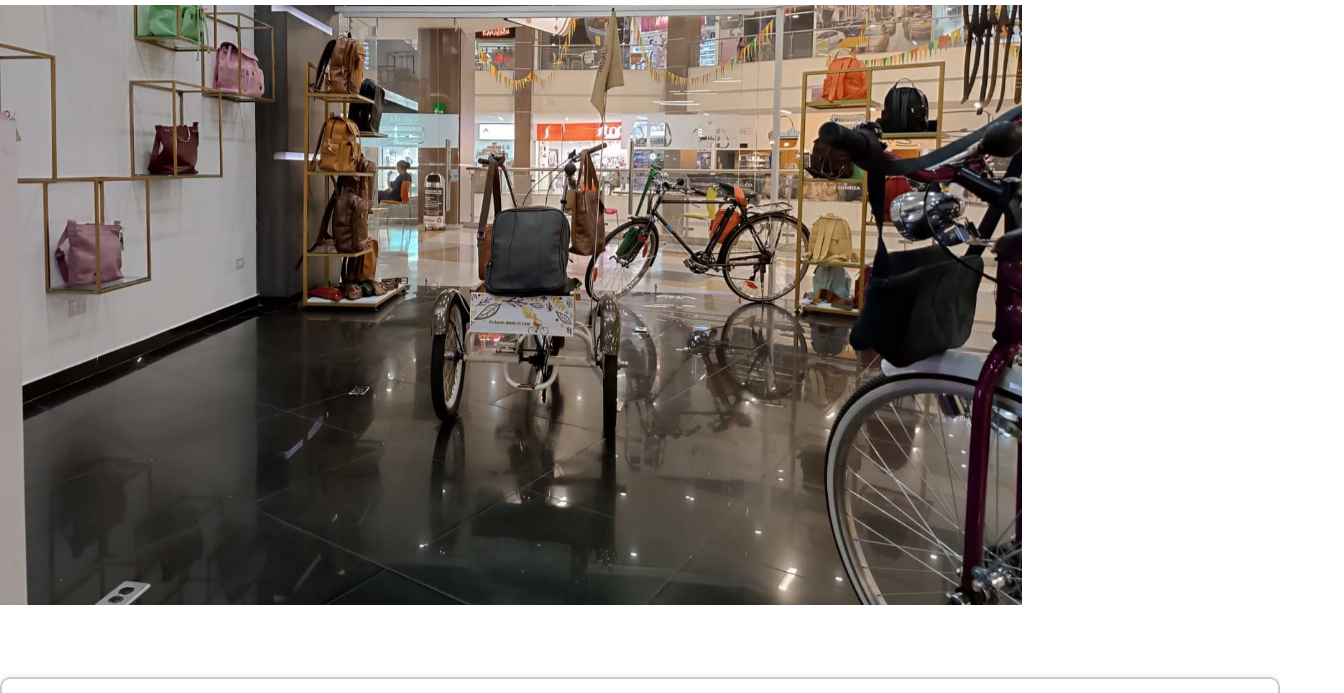
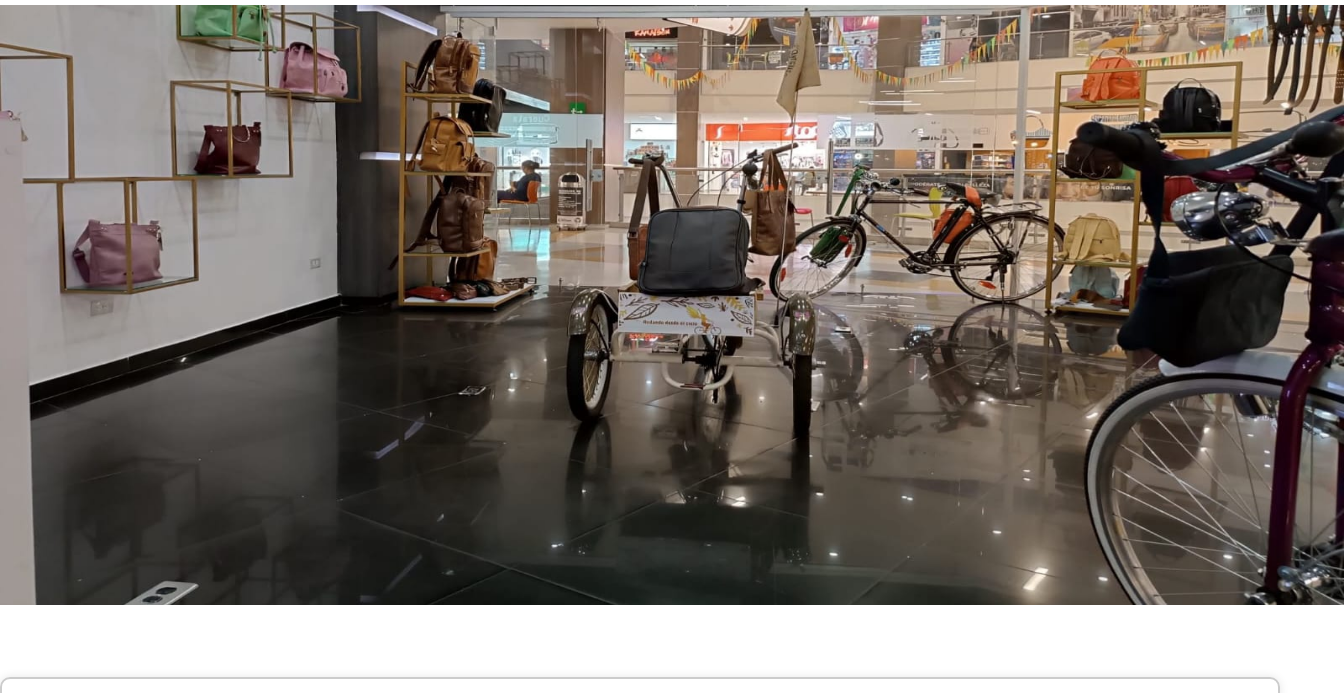
Before and after one commit to DIEGO041012/proyecto-cuerata, a plain HTML site: page index.html in a window 1280 px wide. Shown: the part 107-800 px from the top of the page, 1344 px wide, since content can reach past the window. Drawn offline with nearby package versions, Linux system fonts and the light colour scheme.

Commit message:
cambios
cambios

```diff
--- a/prueba.css
+++ b/prueba.css
@@ -1,5 +1,5 @@
 img {
-    width: 1022px;
+    width: 1344px;
     height: 600px;
     display: flex;
 
```
